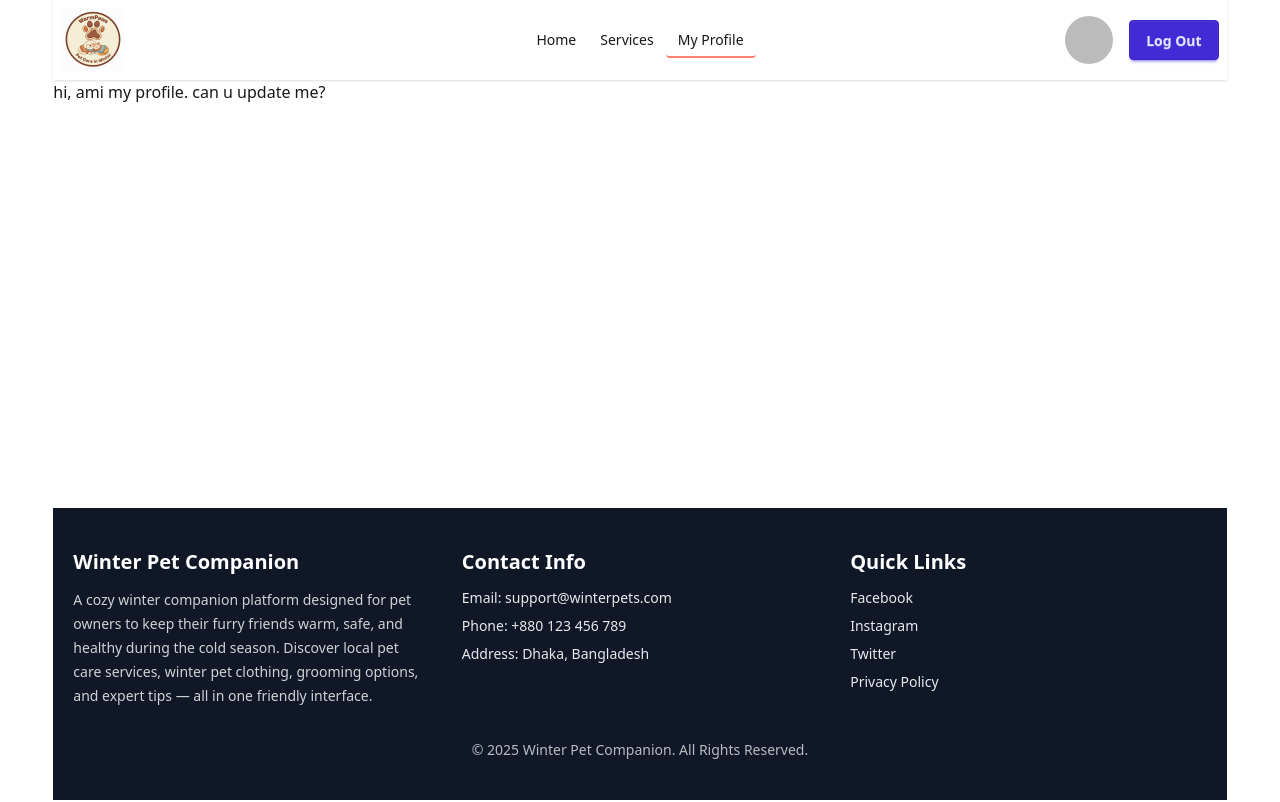
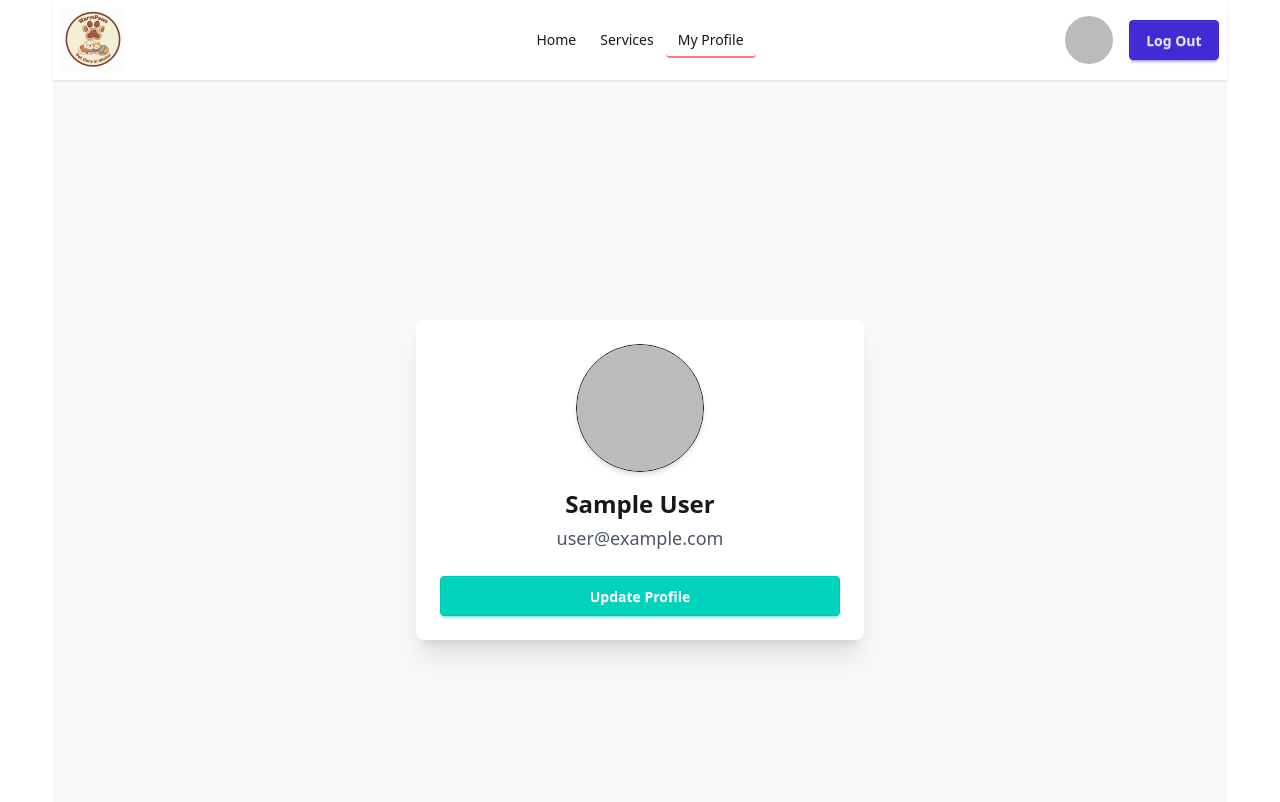
Before and after one commit to shihabsumon585/Pet-Care-in-Winter, a React (Vite) app: page /my-profile in a window 1280 px wide. Shown: the top 802 px of the page. Built offline with nearby package versions, Linux system fonts and the light colour scheme; no server answers; sample sign-in values are in the browser's storage.

Commit message:
forgot password correction

```diff
--- a/src/components/ForgotPassword.jsx
+++ b/src/components/ForgotPassword.jsx
@@ -1,17 +1,20 @@
-import React, { useContext } from 'react';
+import React, { useContext, useState } from 'react';
 import { AuthContext } from '../provider/AuthProvider';
 import { toast, ToastContainer } from 'react-toastify';
 
 const ForgotPassword = () => {
     const { resetPassword } = useContext(AuthContext);
+    const [email, setEmail] = useState(localStorage.getItem("email"));
     const handleForgot = (e) => {
         e.preventDefault();
-        const email = e.target.email.value;
-        resetPassword(email)
-            .then((u)=>{
-                console.log(u);
+        const emailValue = e.target.email.value;
+        resetPassword(emailValue)
+            .then(()=>{
+                localStorage.removeItem("email");
+                setEmail("");
                 toast("Reset password link sent to your email")
                 window.open("https://mail.google.com/", "_blank");
+
             })
             .catch((error) => {
                 const errorCode = error.code;
@@ -20,8 +23,7 @@ const ForgotPassword = () => {
             });
         e.target.reset();
     }
-    const email = localStorage.getItem("email");
-    console.log(email);
+
     return (
         <div className='mx-auto '>
             <ToastContainer></ToastContainer>
--- a/src/components/Login.jsx
+++ b/src/components/Login.jsx
@@ -34,9 +34,8 @@ const Login = () => {
             });
 
     }
-    const setEmailInLocalStorage = (e) => {
-        const email = e.target.email.value;
-        console.log(email);
+    const handleOnchange = (e) => {
+        const email = e.target.value;
         localStorage.setItem("email", email);
     }
     return (
@@ -47,12 +46,12 @@ const Login = () => {
                 <fieldset className="fieldset *:w-80">
                     {/* email */}
                     <label className="label">Email</label>
-                    <input onChange={""} name='email' type="email" className="input" placeholder="Enter your email address" />
+                    <input onChange={handleOnchange} name='email' type="email" className="input" placeholder="Enter your email address" />
                     {/* password */}
                     <label className="label">Password</label>
                     <input name='password' type="password" className="input" placeholder="Enter your password" />
 
-                    <div><Link onClick={setEmailInLocalStorage} to={"/forgot-password"} className="link link-hover">Forgot password?</Link></div>
+                    <div><Link to={"/forgot-password"} className="link link-hover">Forgot password?</Link></div>
 
                     <button type='submit' className="btn bg-accent text-base-100 mt-4">Login</button>
                 </fieldset>
--- a/src/components/My_Profile.jsx
+++ b/src/components/My_Profile.jsx
@@ -1,10 +1,39 @@
-import React from 'react';
+import React, { useContext } from "react";
+import { AuthContext } from "../provider/AuthProvider";
+import { Link } from "react-router";
 
 const My_Profile = () => {
+    const { user } = useContext(AuthContext);
+
     return (
-        <div>
-            <title>Profile</title>
-            hi, ami my profile. can u update me?
+        <div className="flex justify-center items-center min-h-screen bg-base-200 p-4">
+            <title>My Profile</title>
+            <div className="card bg-base-100 shadow-xl p-6 w-full max-w-md">
+
+                <div className="flex flex-col items-center">
+                    {/* User Image */}
+                    <img
+                        src={user?.photoURL || "https://i.ibb.co/Zx0Tn5n/user.png"}
+                        alt="User"
+                        className="w-32 h-32 rounded-full border shadow-md object-cover"
+                    />
+
+                    {/* User Name */}
+                    <h2 className="text-2xl font-bold mt-4">
+                        {user?.displayName || "No Name Found"}
+                    </h2>
+
+                    {/* User Email */}
+                    <p className="text-lg text-gray-600 mt-1">
+                        {user?.email}
+                    </p>
+
+                    {/* Update Button */}
+                    <Link to={"/update-profile"} className="btn btn-accent text-base-100 mt-6 w-full">
+                        Update Profile
+                    </Link>
+                </div>
+            </div>
         </div>
     );
 };
--- /dev/null
+++ b/src/components/UpdateProfile.jsx
@@ -0,0 +1,11 @@
+import React from 'react';
+
+const UpdateProfile = () => {
+    return (
+        <div>
+            Update Profile
+        </div>
+    );
+};
+
+export default UpdateProfile;
--- a/src/routes/router.jsx
+++ b/src/routes/router.jsx
@@ -8,6 +8,7 @@ import Login from "../components/Login";
 import Register from "../components/Register";
 import PrivateRoutes from "../provider/PrivateRoutes";
 import ForgotPassword from "../components/ForgotPassword";
+import UpdateProfile from "../components/UpdateProfile";
 
 const router = createBrowserRouter([
     {
@@ -42,6 +43,10 @@ const router = createBrowserRouter([
             {
                 path: "/forgot-password",
                 element: <ForgotPassword></ForgotPassword>
+            },
+            {
+                path: "/update-profile",
+                element: <PrivateRoutes><UpdateProfile></UpdateProfile></PrivateRoutes>
             }
         ]
     }
```
